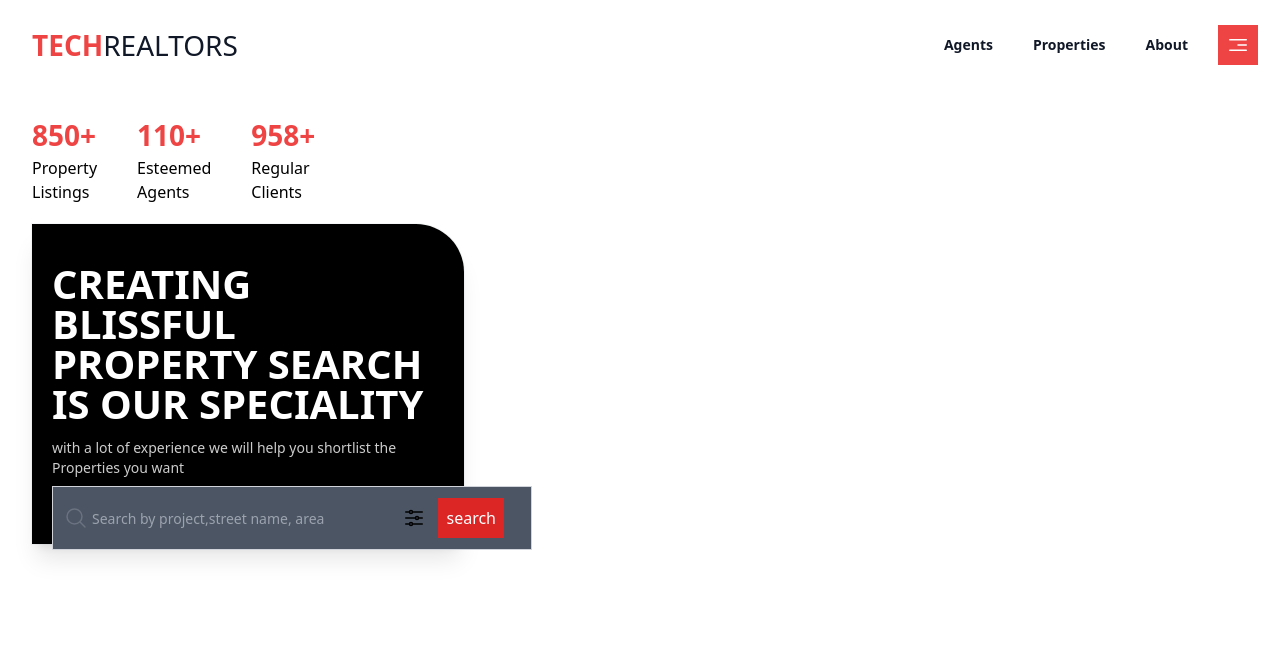
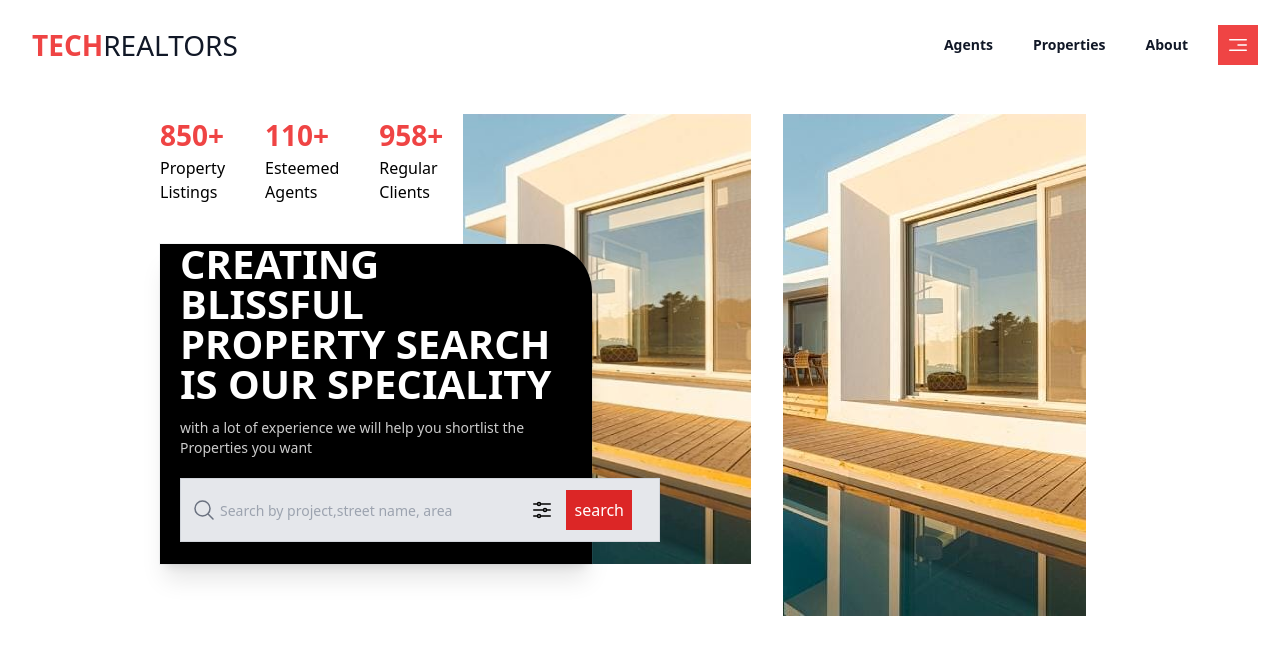
Before and after one commit to SRIRAMS2002/nagarcoil-project, a Next.js app: page / in a window 1280 px wide. Shown: the top 654 px of the page. Built offline with nearby package versions, Linux system fonts and the light colour scheme.

Commit message:
Hero Section Completed

```diff
--- a/src/Components/Hero.jsx
+++ b/src/Components/Hero.jsx
@@ -5,11 +5,12 @@ import {
 const Hero = () => {
   return (
     <div
-      className="mx-auto flex max-w-8xl items-center justify-between p-6 lg:px-8"
+      className="mx-auto flex max-w-5xl items-center justify-between p-6 lg:px-8 place-content-center place-items-center"
       aria-label="Global"
     >
-      {/* left side */}
-      <div>
+      <div className="grid grid-cols-1 gap-0 sm:grid-cols-2 ">
+   {/* left side */}
+   <div>
         {/* tab */}
         <div className="flex space-x-10">
           <div>
@@ -29,7 +30,7 @@ const Hero = () => {
           </div>
         </div>
         {/* content */}
-        <div className="absolute bg-black w-[18rem] h-[15rem] max-w-none rounded-se-[3rem]  shadow-xl ring-1 ring-gray-400/10 sm:w-[27rem] sm:h-[20rem] mt-5 md:-ml-4 lg:-ml-0">
+        <div className="relative   bg-black w-[18rem] h-[16rem] max-w-none rounded-se-[3rem]  shadow-xl ring-1 ring-gray-400/10 sm:w-[27rem] sm:h-[20rem] mt-5 md:-ml-4 lg:-ml-0">
           <h1 className="relative text-white max-w-sm mx-5 font-bold text-2xl md:leading-10 md:mt-10 mt-5 md:text-[40px]">CREATING BLISSFUL PROPERTY SEARCH IS OUR SPECIALITY</h1>
           <p className="text-white/80 mx-5 text-sm mt-3.5 max-w-sm">with a lot of experience we will help you shortlist the Properties you want</p>
 
@@ -47,7 +48,7 @@ const Hero = () => {
           type="text"
           name="price"
           id="price"
-          className="block w-[16.5rem] sm:w-[30rem] bg-gray-600 h-16 z-10 border-0 py-1.5 pl-10 pr-20 text-gray-900 ring-1 ring-inset ring-gray-300 placeholder:text-gray-400 focus:ring-2 focus:ring-inset focus:ring-indigo-600 sm:text-sm sm:leading-6"
+          className="block w-[16.5rem] sm:w-[30rem] bg-gray-200 mt-5 h-12 sm:h-16 z-10 border-0 py-1.5 pl-10 pr-20 text-gray-900 ring-1 ring-inset ring-gray-300 placeholder:text-gray-400 focus:ring-2 focus:ring-inset focus:ring-indigo-600 sm:text-sm sm:leading-6"
           placeholder="Search by project,street name, area"
         />
         <div className="absolute inset-y-0 right-0 sm:-right-10 flex items-center">
@@ -65,6 +66,16 @@ const Hero = () => {
         </div>
       </div>
 
+      <div className=" hidden sm:flex space-x-40 relative">
+        <img src="/Hero-1.jpg" alt="" className="h-[28.1rem] w-[18rem] absolute inset-0  -left-40 -z-10" />
+        <img src="/Hero-1.jpg" alt="h-[28.1rem]  " />
+      </div>
+      <div>
+
+      </div>
+      </div>
+
+
     </div>
   );
 };
--- a/src/Components/Navbar.jsx
+++ b/src/Components/Navbar.jsx
@@ -23,7 +23,7 @@ export default function Example() {
 
   return (
     <header className="bg-white">
-      <nav className="mx-auto flex max-w-8xl items-center justify-between p-6 lg:px-8" aria-label="Global">
+      <nav className="mx-auto flex max-w-7xl items-center justify-between p-6 lg:px-8" aria-label="Global">
         <div className="flex lg:flex-1 ">
           <a href="#" className="-m-1.5 p-1.5">
           <p className=' text-red-500 text-[28px] font-bold cursor-pointer flex '>
--- a/src/styles/globals.css
+++ b/src/styles/globals.css
@@ -1,3 +1,7 @@
 @tailwind base;
 @tailwind components;
 @tailwind utilities;
+
+.bg-img{
+    background-image: '/public/Hero-1.jpg';
+}
```
Also changed, not shown: public/Hero-1.jpg (added).
